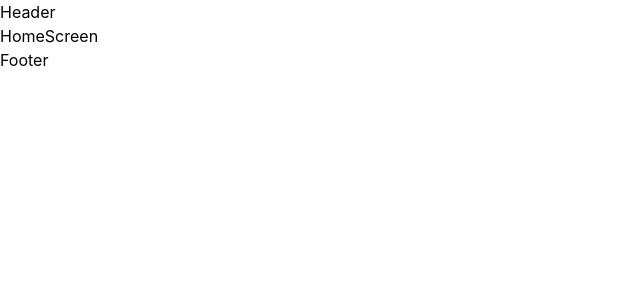
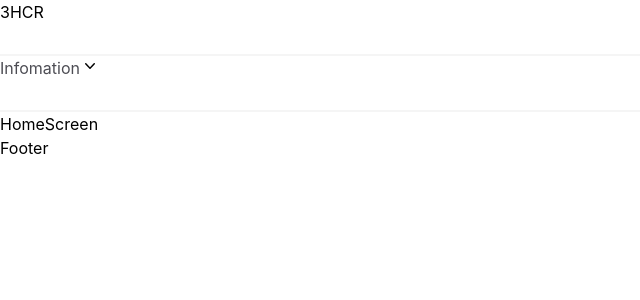
Before and after one commit to partyVic/3hrc, a React (Create React App) app in the folder client/: page / in a window 1280 px wide. Shown: the top 300 px of the page, without its empty margins (0-640 px from the left). Built offline with nearby package versions, Linux system fonts and the light colour scheme.

Commit message:
Styling Header

```diff
--- a/client/src/components/Header.js
+++ b/client/src/components/Header.js
@@ -1,8 +1,16 @@
 import React from 'react'
+import NavBar from './NavBar'
 
 const Header = () => {
   return (
-    <div>Header</div>
+    <div
+      className='h-28'
+    >
+      <div className='h-1/2 border-b-2 border-[#f5f5f5]'>3HCR</div>
+      <div className='h-1/2 border-b-2 border-[#f5f5f5]'>
+        <NavBar />
+      </div>
+    </div>
   )
 }
 
--- /dev/null
+++ b/client/src/components/NavBar.js
@@ -0,0 +1,12 @@
+import React from 'react'
+import NavBarItem from './NavBarItem'
+
+const NavBar = () => {
+  return (
+    <div>
+        <NavBarItem title='Infomation'/>
+    </div>
+  )
+}
+
+export default NavBar
--- /dev/null
+++ b/client/src/components/NavBarItem.js
@@ -0,0 +1,15 @@
+import React from 'react'
+import ChevronDown from './icons/chevron-down'
+
+const NavBarItem = ({ title }) => {
+    return (
+        <div className=''>
+            <div className='flex'>
+                <span className='text-[#4d4d54] font-normal'>{title}</span>
+                <ChevronDown />
+            </div>
+        </div>
+    )
+}
+
+export default NavBarItem
--- /dev/null
+++ b/client/src/components/icons/chevron-down.js
@@ -0,0 +1,12 @@
+import React from 'react'
+
+const ChevronDown = () => {
+    return (
+        <svg xmlns="http://www.w3.org/2000/svg" viewBox="0 0 20 20" fill="currentColor" className="w-5 h-5">
+            <path fillRule="evenodd" d="M5.23 7.21a.75.75 0 011.06.02L10 11.168l3.71-3.938a.75.75 0 111.08 1.04l-4.25 4.5a.75.75 0 01-1.08 0l-4.25-4.5a.75.75 0 01.02-1.06z" clipRule="evenodd" />
+        </svg>
+
+    )
+}
+
+export default ChevronDown
--- a/package.json
+++ b/package.json
@@ -4,7 +4,7 @@
   "description": "",
   "main": "index.js",
   "scripts": {
-    "test": "echo \"Error: no test specified\" && exit 1"
+    "start": "npm start --prefix client"
   },
   "author": "partyVic",
   "license": "ISC"
```
